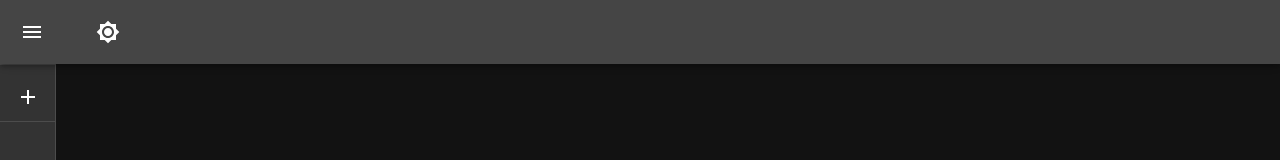
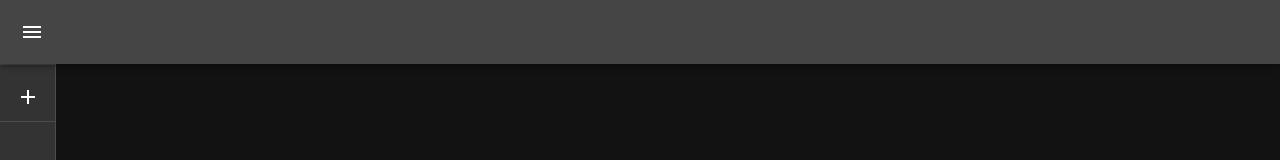
Before and after one commit to AudricV/SAE-S5-Melodiction, a React (Vite) app in the folder melodiction/: page / in a window 1280 px wide. Shown: the top 160 px of the page. Built offline with nearby package versions, Linux system fonts and the light colour scheme.

Commit message:
feat: Remove dark theme toggle and rolloff effect setting
Elements have been removed due to bugs and customer's request.

```diff
--- a/melodiction/src/components/Effects/index.tsx
+++ b/melodiction/src/components/Effects/index.tsx
@@ -174,17 +174,6 @@ export default function EffectsItems(props: EffectsItemsProps) {
                                         label="Frequency"
                                         defaultValue={10}
                                     />
-                                    <VerticalSlider
-                                        name='rolloff'
-                                        value={filterEffect.rolloff ?? 12}
-                                        max={96}
-                                        step={12}
-                                        onChange={(e: Event, newValue: number | number[]) => {
-                                            props.handleFilterRolloffChange(e, -newValue);
-                                        }}
-                                        label="RollOff"
-                                        defaultValue={12}
-                                    />
                                 </Box>
                             </Box>
                             <Box
--- a/melodiction/src/pages/Layout/index.tsx
+++ b/melodiction/src/pages/Layout/index.tsx
@@ -10,8 +10,6 @@ import Divider from '@mui/material/Divider';
 import IconButton from '@mui/material/IconButton';
 import ChevronLeftIcon from '@mui/icons-material/ChevronLeft';
 import MenuIcon from '@mui/icons-material/Menu';
-import Brightness7Icon from '@mui/icons-material/Brightness7';
-import Brightness4Icon from '@mui/icons-material/Brightness4';
 
 import MainListItems from './ListItems/listItems';
 import { Outlet } from 'react-router-dom';
@@ -108,6 +106,7 @@ const lightTheme = createTheme({
   }
 });
 
+/*
 function DarkModeToggle({ darkMode, toggleDarkMode }: { darkMode: boolean; toggleDarkMode: () => void }) {
   return (
     <IconButton color="inherit" onClick={toggleDarkMode}>
@@ -123,6 +122,7 @@ function DarkModeToggle({ darkMode, toggleDarkMode }: { darkMode: boolean; toggl
     </IconButton>
   );
 }
+*/
 
 export type LayoutProps = {
   melodiesStorage: MelodiesStorage
@@ -130,7 +130,7 @@ export type LayoutProps = {
 
 export default function Layout({ melodiesStorage }: LayoutProps) {
   const isDarkMode = localStorage.getItem('darkMode') !== 'false';
-  const [darkMode, setDarkMode] = useState(isDarkMode);
+  const [darkMode] = useState(isDarkMode);
 
   const isDrawerOpen = localStorage.getItem('stateDrawer');
   const [open, setOpen] = useState(isDrawerOpen === 'true');
@@ -140,11 +140,11 @@ export default function Layout({ melodiesStorage }: LayoutProps) {
     localStorage.setItem('stateDrawer', JSON.stringify(!open));
   };
 
-  const toggleDarkMode = () => {
+  /*const toggleDarkMode = () => {
     const newDarkMode = !darkMode;
     setDarkMode(newDarkMode);
     localStorage.setItem('darkMode', JSON.stringify(newDarkMode));
-  };
+  };*/
 
   return (
     <ThemeProvider theme={darkMode ? darkTheme : lightTheme}>
@@ -171,7 +171,7 @@ export default function Layout({ melodiesStorage }: LayoutProps) {
               </IconButton>
             </Tooltip>
 
-            <DarkModeToggle darkMode={darkMode} toggleDarkMode={toggleDarkMode} />
+            {/* <DarkModeToggle darkMode={darkMode} toggleDarkMode={toggleDarkMode} /> */}
 
           </Toolbar>
         </AppBar>
```
